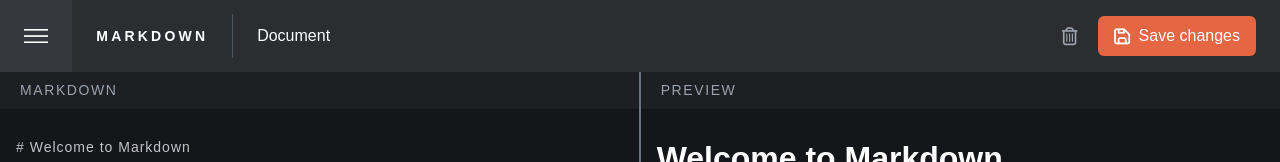
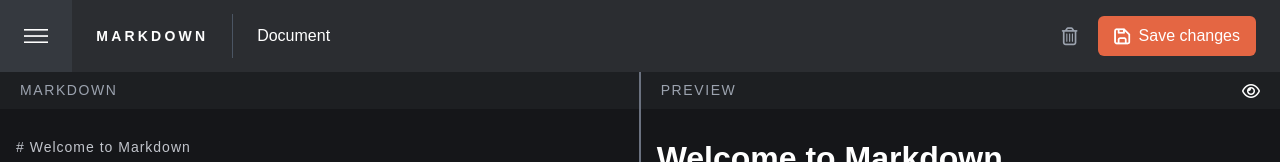
Before and after one commit to DuyNguyen16/Markdown-Editor, a React (Vite) app: page / in a window 1280 px wide. Shown: the top 162 px of the page. Built offline with nearby package versions, Linux system fonts and the light colour scheme.

Commit message:
update full screen view

```diff
--- a/src/frontend/App.tsx
+++ b/src/frontend/App.tsx
@@ -6,10 +6,13 @@ import HomePage from "./pages/HomePage";
 
 function App() {
     const [isOpenMenu, setIsOpenMenu] = useState(false);
+    const [fullView, setFullView] = useState(false)
 
     const context: mainContextType = {
         isOpenMenu,
         setIsOpenMenu,
+        fullView,
+        setFullView
     };
 
     return (
--- a/src/frontend/mainContext/MainContext.tsx
+++ b/src/frontend/mainContext/MainContext.tsx
@@ -3,7 +3,9 @@ import { Dispatch, SetStateAction } from "react";
 
 export interface mainContextType {
     isOpenMenu: boolean,
-    setIsOpenMenu: Dispatch<SetStateAction<boolean>>
+    setIsOpenMenu: Dispatch<SetStateAction<boolean>>,
+    fullView: boolean,
+    setFullView: Dispatch<SetStateAction<boolean>>
 }
 
 export const MainContext = React.createContext<mainContextType | undefined>(undefined)
--- a/src/frontend/pages/HomePage.tsx
+++ b/src/frontend/pages/HomePage.tsx
@@ -1,15 +1,17 @@
-import { useState } from "react";
+import { useContext, useState } from "react";
 import { marked } from "marked";
 import { Panel, PanelGroup, PanelResizeHandle } from "react-resizable-panels";
-import './markdown.css'
-import { text } from "./text.tsx"
+import "./markdown.css";
+import { text } from "./text.tsx";
+import { MainContext } from "../mainContext/MainContext.tsx";
 
 const HomePage = () => {
+    const c = useContext(MainContext);
     const [markdown, setMarkdown] = useState(text);
-    console.log(marked(markdown));
     return (
         <div className="flex flex-grow h-full overflow-hidden">
             <PanelGroup direction="horizontal">
+                {!c?.fullView && (
                     <Panel defaultSize={50} minSize={30}>
                         <div className="h-full flex flex-col">
                             <p className="bg-DContainerBG px-5 py-2 text-gray-400 tracking-[0.1rem] m-0 text-md ">
@@ -22,12 +24,19 @@ const HomePage = () => {
                             ></textarea>
                         </div>
                     </Panel>
-                <PanelResizeHandle className="w-[0.08rem] bg-gray-500" />
+                )}
+                {!c?.fullView && <PanelResizeHandle className="w-[0.08rem] bg-gray-500" />}
                 <Panel defaultSize={50} minSize={50}>
                     <div className="h-full flex flex-col">
-                        <p className="bg-DContainerBG px-5 py-2 text-gray-400 tracking-[0.1rem] m-0 text-md">
+                        <div className="flex flex-row bg-DContainerBG justify-between items-center px-5 py-2">
+                            <p className=" text-gray-400 tracking-[0.1rem] m-0 text-md">
                                 PREVIEW
                             </p>
+                            <i
+                                className={`${c?.fullView ? "fa-regular fa-eye-slash" : "fa-regular fa-eye"} cursor-pointer hover:text-myOrange duration-150 transition-colors`}
+                                onClick={() => c?.setFullView((prev) => !prev)}
+                            ></i>
+                        </div>
                         <div
                             className="flex-1 bg-DBG overflow-y-auto p-1 px-4"
                             dangerouslySetInnerHTML={{
--- a/tailwind.config.js
+++ b/tailwind.config.js
@@ -16,7 +16,8 @@ module.exports = {
         robotoSlab: ['Roboto Slab', 'serif'],
       },
       textColor: {
-        'colour-gray' : '#c1c4cb'
+        'colour-gray' : '#c1c4cb',
+        'myOrange' : "#E46643",
       }
     },
   },
```
Lines whose indentation alone changed are shown as unchanged.
